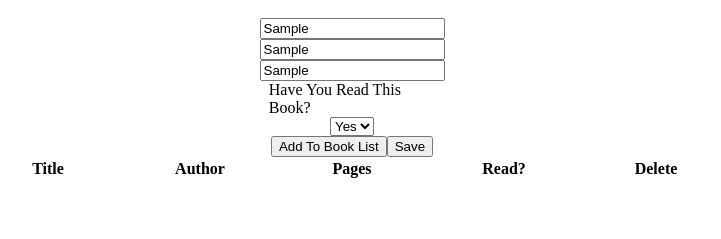
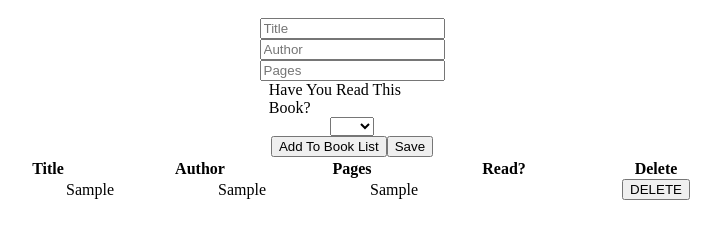
Before and after one commit to ScotttP/library, a plain HTML site: page index.html in a window 1280 px wide. Both pictures are taken after typing "Sample", "Sample", "Sample" into the empty fields and a click on the button "Add To Book List". Shown: the part 65-304 px from the top of the page, without its empty margins (288-1009 px from the left). Drawn offline with Linux system fonts and the light colour scheme.

Commit message:
inputs from form are added to the table correctly. Need to add delete button listeners to delete current row

```diff
--- a/script.js
+++ b/script.js
@@ -4,23 +4,25 @@ let bookTitle;
 let bookAuthor;
 let bookPages;
 let readOrNot;
-
+let userInput;
 //QUERY SELECTORS
 const tableContents = document.querySelector('#tBody');
 const addToBookListButton = document.querySelector('#addToBookListButton');
 
+clearInputs();//sets all of the inputs to blank
 
 //EVENT LISTENERS
 addToBookListButton.addEventListener('click', () => {
     addBooktoMyLibrary();
-    renderBooksInTable();
-    console.log(myLibrary);
+    renderBooksInTable(userInput);
+    clearInputs();
 
 })
 addToBookListButton.addEventListener('keypress', function(e) {
     if (e.key == 'enter'){
         addBooktoMyLibrary();
-        renderBooksInTable();
+        renderBooksInTable(userInput);
+        clearInputs();
     }
 })
 
@@ -31,8 +33,6 @@ function Book (title,author,pages,readOrNot) {
     this.pages = pages
     this.readOrNot = readOrNot
 }
-//PROTOTYPES
-
 
 //FUNCTIONS
 function addBooktoMyLibrary () {
@@ -41,16 +41,41 @@ function addBooktoMyLibrary () {
     bookPages = document.getElementById('bookPages').value;
     readOrNot = document.getElementById('readOrNot').value;
 
-    const userInput = new Book (bookTitle,bookAuthor,bookPages,readOrNot);
+    userInput = new Book (bookTitle,bookAuthor,bookPages,readOrNot);
 
     myLibrary.push(userInput)
 }
-function renderBooksInTable () {
+function renderBooksInTable (userInput) {
+    addTableRow = document.createElement('tr');
+    addTableRow.setAttribute('id','tableRow');
+    tableContents.appendChild(addTableRow)
+    for (let property in userInput){
+        let cell = document.createElement('td')
+        cell.textContent = (`${userInput[property]}`)
+        addTableRow.appendChild(cell)
+
+    }
+    addDeleteButton();
+    addDeleteListeners();
 
 }
 function addDeleteButton () {
-
+    let deleteButton = document.createElement('button')
+    deleteButton.classList.add('deleteButton')
+    deleteButton.textContent = 'DELETE'
+    addTableRow.appendChild(deleteButton)
 }
 function addDeleteListeners () {
+    let deleteButtonSelector =  document.querySelectorAll('.deleteButton');
+    deleteButtonSelector.forEach((deleteButton) => {
+        deleteButton.addEventListener('click', () => {
 
+        })
+    });
 }
+function clearInputs () {
+    document.getElementById('bookTitle').value = "";
+    document.getElementById('bookAuthor').value = "";
+    document.getElementById('bookPages').value = "";
+    document.getElementById('readOrNot').value = "";
+}
```
Also changed, not shown: index.html (+1 -2 lines).
